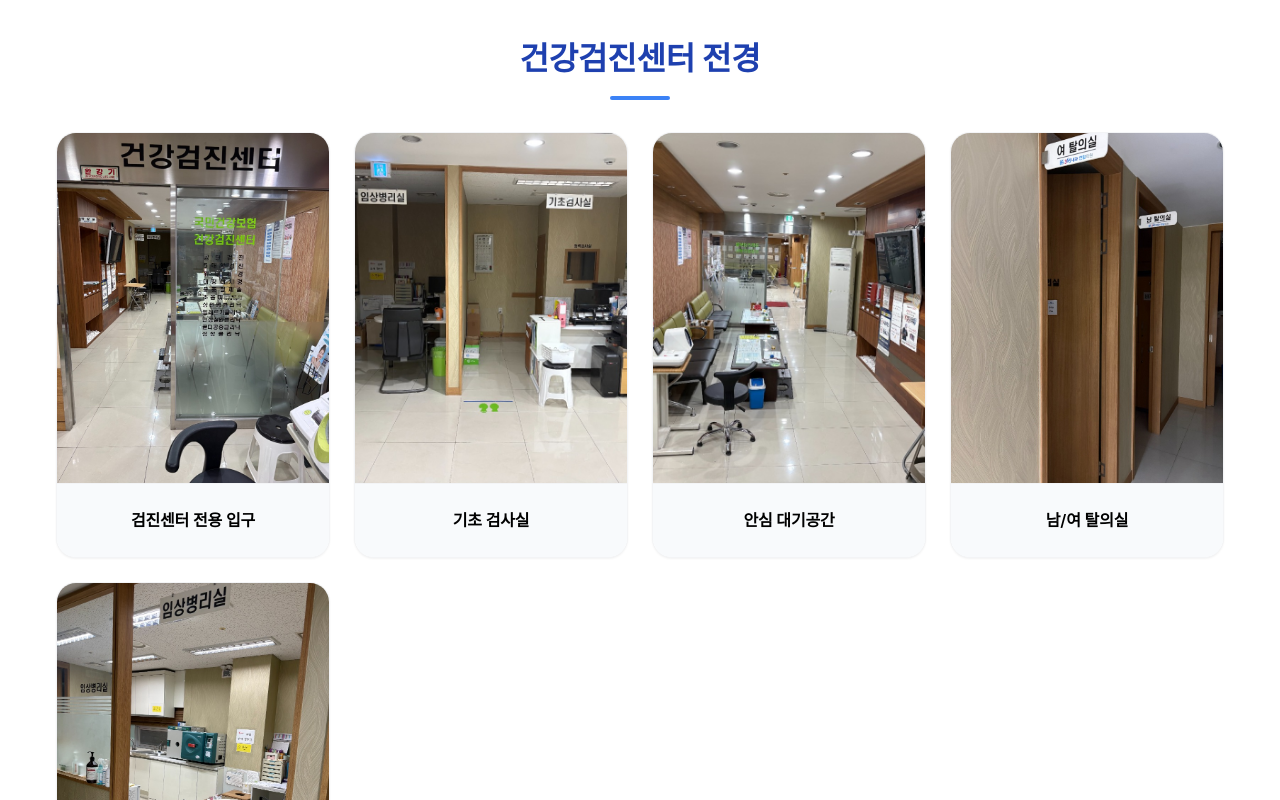
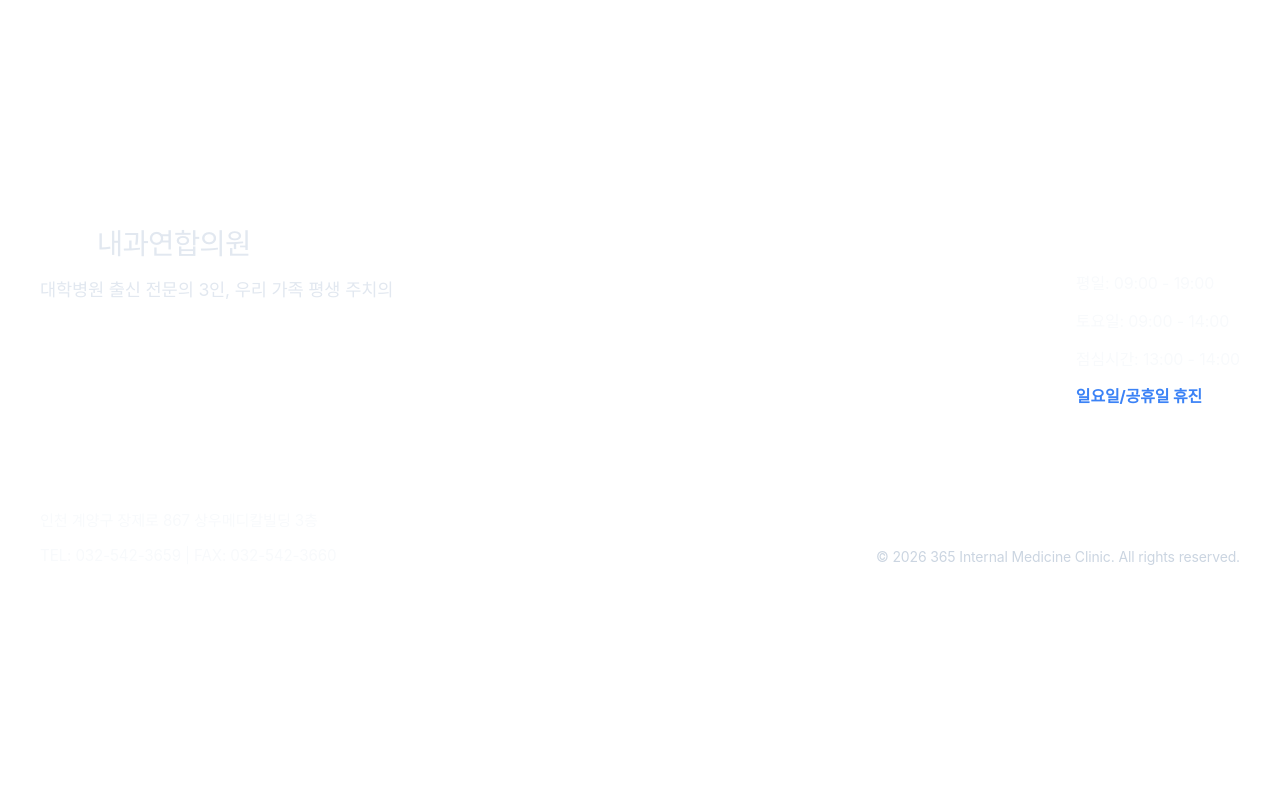
Before and after one commit to bnam1321-bit/365-clinic-web, a Next.js app: page /checkup in a window 1280 px wide. Shown: the part 2580-3380 px from the top of the page. After the commit the page ends 3182 px from the top, so only its background shows below. Built offline with nearby package versions, Linux system fonts and the light colour scheme; a web font is replaced by a local one.

Commit message:
Remove checkup clinic gallery

```diff
--- a/src/app/checkup/page.tsx
+++ b/src/app/checkup/page.tsx
@@ -134,44 +134,7 @@ export default function CheckupPage() {
                         </ul>
                     </div>
 
-                    {/* Clinic Photos */}
-                    <FadeIn delay={0.3}>
-                        <div className={styles.sectionTitle} style={{ marginTop: '5rem', marginBottom: '2rem' }}>
-                            건강검진센터 전경
-                        </div>
-                    </FadeIn>
-                    <div className={styles.photoGrid}>
-                        <FadeIn delay={0.4} direction="up">
-                            <div className={styles.photoCard}>
-                                <img src="/images/checkup_clinic_1.jpg" alt="검진센터 전용 입구" className={styles.clinicImage} />
-                                <div className={styles.photoCaption}>검진센터 전용 입구</div>
-                            </div>
-                        </FadeIn>
-                        <FadeIn delay={0.5} direction="up">
-                            <div className={styles.photoCard}>
-                                <img src="/images/checkup_clinic_2.jpg" alt="기초 검사실" className={styles.clinicImage} />
-                                <div className={styles.photoCaption}>기초 검사실</div>
-                            </div>
-                        </FadeIn>
-                        <FadeIn delay={0.6} direction="up">
-                            <div className={styles.photoCard}>
-                                <img src="/images/checkup_clinic_3.jpg" alt="안심 대기공간" className={styles.clinicImage} />
-                                <div className={styles.photoCaption}>안심 대기공간</div>
-                            </div>
-                        </FadeIn>
-                        <FadeIn delay={0.7} direction="up">
-                            <div className={styles.photoCard}>
-                                <img src="/images/checkup_clinic_4.jpg" alt="남/여 탈의실" className={styles.clinicImage} />
-                                <div className={styles.photoCaption}>남/여 탈의실</div>
-                            </div>
-                        </FadeIn>
-                        <FadeIn delay={0.8} direction="up">
-                            <div className={styles.photoCard}>
-                                <img src="/images/checkup_clinic_5.jpg" alt="임상병리실" className={styles.clinicImage} />
-                                <div className={styles.photoCaption}>임상병리실</div>
-                            </div>
-                        </FadeIn>
-                    </div>
+
 
                 </div>
             </section>
```
